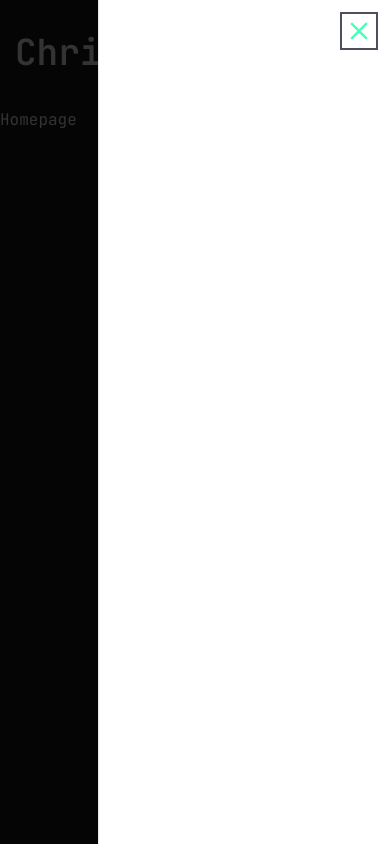
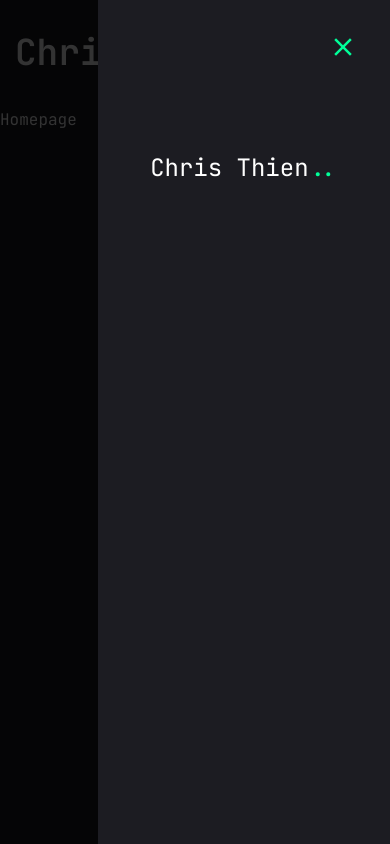
Before and after one commit to chrisanhthien/porfolio, a Next.js app: page / in a window 390 px wide. Both pictures are taken after a click on the button 359 px from the left and 52 px from the top of the page. Built offline with nearby package versions, Linux system fonts and the light colour scheme.

Commit message:
Add mobile nav

```diff
--- a/components/MobileNav.jsx
+++ b/components/MobileNav.jsx
@@ -44,7 +44,17 @@ const MobileNav = () => {
                     <SheetDescription>Sidebar</SheetDescription>
                 </SheetHeader>
             </VisuallyHidden>
-            <div>Logo</div>
+            {/* logo */}
+            <div className='mt-32 mb 40 text-center text-2xl'>
+                <Link href="/">
+                    <h1>
+                        Chris Thien<span className='text-accent'>..</span>
+                    </h1>
+                </Link>
+            </div>
+
+
+            {/* Navigation */}
         </SheetContent>
     </Sheet>
   )
--- a/components/ui/sheet.jsx
+++ b/components/ui/sheet.jsx
@@ -26,7 +26,7 @@ const SheetOverlay = React.forwardRef(({ className, ...props }, ref) => (
 SheetOverlay.displayName = SheetPrimitive.Overlay.displayName
 
 const sheetVariants = cva(
-  "fixed z-50 gap-4 bg-white p-6 shadow-lg transition ease-in-out data-[state=open]:animate-in data-[state=closed]:animate-out data-[state=closed]:duration-300 data-[state=open]:duration-500 dark:bg-slate-950",
+  "fixed z-50 gap-4 bg-primary p-6 shadow-lg transition ease-in-out data-[state=open]:animate-in data-[state=closed]:animate-out data-[state=closed]:duration-300 data-[state=open]:duration-500 dark:bg-slate-950",
   {
     variants: {
       side: {
@@ -35,7 +35,7 @@ const sheetVariants = cva(
           "inset-x-0 bottom-0 border-t data-[state=closed]:slide-out-to-bottom data-[state=open]:slide-in-from-bottom",
         left: "inset-y-0 left-0 h-full w-3/4 border-r data-[state=closed]:slide-out-to-left data-[state=open]:slide-in-from-left sm:max-w-sm",
         right:
-          "inset-y-0 right-0 h-full w-3/4  border-l data-[state=closed]:slide-out-to-right data-[state=open]:slide-in-from-right sm:max-w-sm",
+          "inset-y-0 right-0 h-full w-3/4 data-[state=closed]:slide-out-to-right data-[state=open]:slide-in-from-right sm:max-w-sm",
       },
     },
     defaultVariants: {
@@ -50,7 +50,7 @@ const SheetContent = React.forwardRef(({ side = "right", className, children, ..
     <SheetPrimitive.Content ref={ref} className={cn(sheetVariants({ side }), className)} {...props}>
       {children}
       <SheetPrimitive.Close
-        className="absolute right-4 top-4 rounded-sm opacity-70 ring-offset-white transition-opacity hover:opacity-100 focus:outline-none focus:ring-2 focus:ring-slate-950 focus:ring-offset-2 disabled:pointer-events-none data-[state=open]:bg-slate-100 dark:ring-offset-slate-950 dark:focus:ring-slate-300 dark:data-[state=open]:bg-slate-800">
+        className="absolute right-8 top-8 transition-opacity">
         <IoMdClose className="text-3xl text-accent" />
         <span className="sr-only">Close</span>
       </SheetPrimitive.Close>
```
